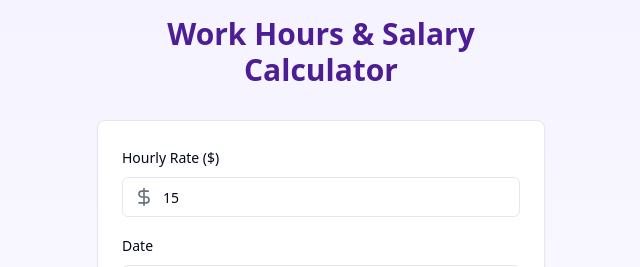
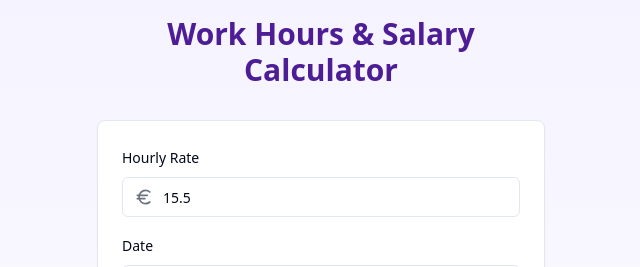
Before and after one commit to joyanta86/handy-restaurant-helper, a React (Vite) app: page / in a window 1280 px wide. Shown: the top 267 px of the page, without its empty margins (319-959 px from the left). Built offline with nearby package versions, Linux system fonts and the light colour scheme.

Commit message:
feat: Add Euro sign and fraction value option
- Added Euro sign to the hourly rate input.
- Enabled the ability to input fraction values for the hourly rate.

```diff
--- a/src/components/RestaurantCalculator.tsx
+++ b/src/components/RestaurantCalculator.tsx
@@ -6,7 +6,7 @@ import { Label } from "@/components/ui/label";
 import { Button } from "@/components/ui/button";
 import { Calendar } from "@/components/ui/calendar";
 import { format } from "date-fns";
-import { Clock, DollarSign, CalendarDays } from "lucide-react";
+import { Clock, DollarSign, CalendarDays, Euro } from "lucide-react";
 import { Popover, PopoverContent, PopoverTrigger } from "@/components/ui/popover";
 import { cn } from "@/lib/utils";
 
@@ -19,7 +19,7 @@ type WorkDay = {
 };
 
 export const RestaurantCalculator = () => {
-  const [hourlyRate, setHourlyRate] = useState<number>(15);
+  const [hourlyRate, setHourlyRate] = useState<number>(15.50);
   const [selectedDate, setSelectedDate] = useState<Date>(new Date());
   const [timeIn, setTimeIn] = useState<string>("");
   const [timeOut, setTimeOut] = useState<string>("");
@@ -75,12 +75,13 @@ export const RestaurantCalculator = () => {
         <Card className="p-6">
           <div className="space-y-4">
             <div className="space-y-2">
-              <Label htmlFor="hourlyRate">Hourly Rate ($)</Label>
+              <Label htmlFor="hourlyRate">Hourly Rate</Label>
               <div className="relative">
-                <DollarSign className="absolute left-3 top-2.5 h-5 w-5 text-gray-500" />
+                <Euro className="absolute left-3 top-2.5 h-5 w-5 text-gray-500" />
                 <Input
                   id="hourlyRate"
                   type="number"
+                  step="0.01"
                   value={hourlyRate}
                   onChange={(e) => setHourlyRate(Number(e.target.value))}
                   className="pl-10"
```
